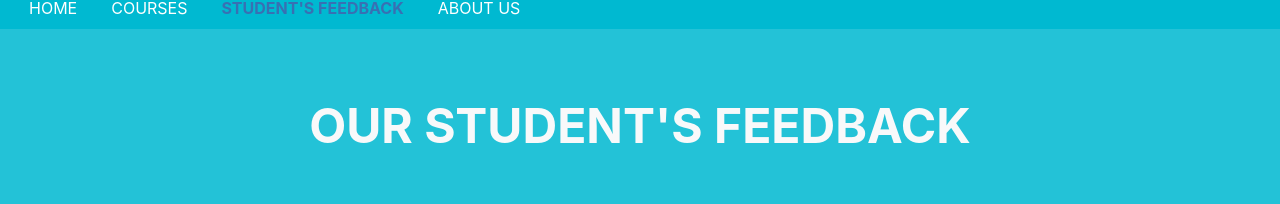
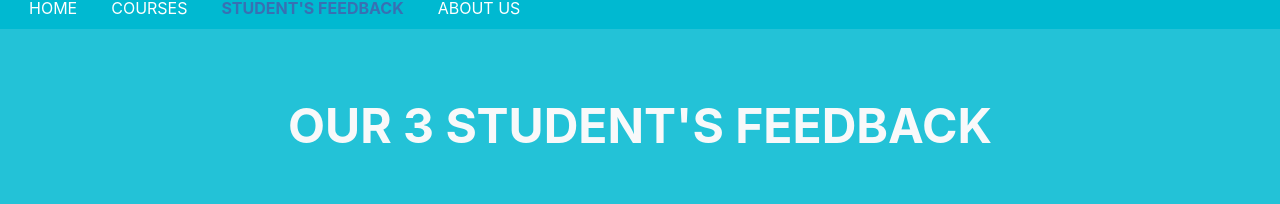
Before and after one commit to Chayti/tech-learning-pathshala, a React (Create React App) app: page /feedback in a window 1280 px wide. Shown: the part 114-318 px from the top of the page. Built offline with nearby package versions, Linux system fonts and the light colour scheme.

Commit message:
context api

```diff
--- a/src/App.js
+++ b/src/App.js
@@ -7,9 +7,15 @@ import Feedback from './components/Feedback/Feedback';
 import About from './components/About/About';
 import NotFound from './components/NotFound/NotFound';
 import Footer from './components/Footer/Footer';
+import { createContext } from 'react';
+
+export const StudentContext = createContext('student');
+const StudentNum = 3;
 
 function App() {
   return (
+    <StudentContext.Provider value={StudentNum}>
+
       <BrowserRouter>
 
         <div className="container-fluid" style={{margin: 0, padding: 0}}>
@@ -43,6 +49,8 @@ function App() {
         </div>
 
       </BrowserRouter>
+
+    </StudentContext.Provider>
   );
 }
 
--- a/src/components/Feedback/Feedback.js
+++ b/src/components/Feedback/Feedback.js
@@ -1,4 +1,5 @@
-import React from "react";
+import React, { useContext } from "react";
+import { StudentContext } from "../../App";
 import SingleFeedback from "../SingleFeedback/SingleFeedback";
 import './Feedback.css';
 
@@ -25,10 +26,12 @@ const Feedback = () =>{
         },
     ];
 
+    const StudentNumber = useContext(StudentContext);
+
     return (
         <>
             <div className="text-center py-5" style={{backgroundColor:"#00b9d1dc"}}>
-                 <h1 className="fw-bold text-light">OUR STUDENT'S FEEDBACK</h1>
+                 <h1 className="fw-bold text-light">OUR {StudentNumber} STUDENT'S FEEDBACK</h1>
             </div>
 
             <div style={{height:"40px"}}></div>
```
Lines whose indentation alone changed are shown as unchanged.
